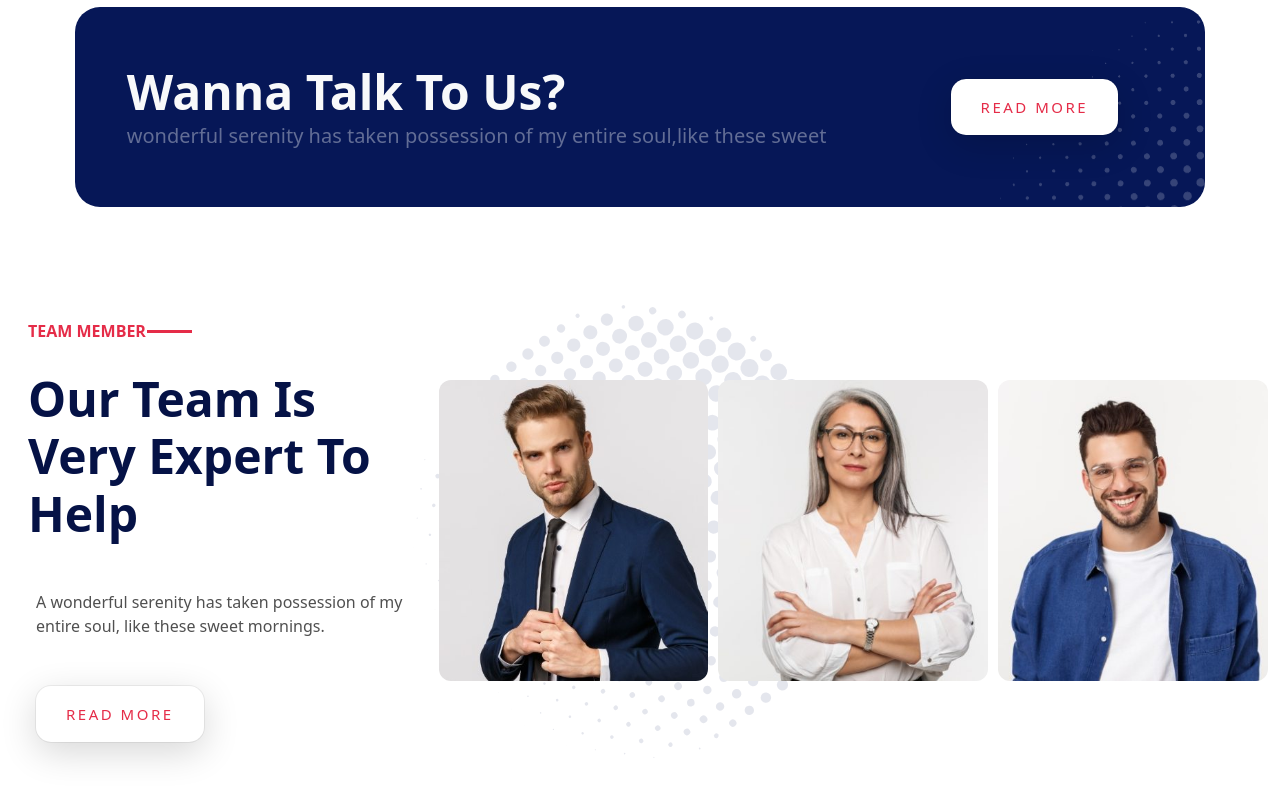
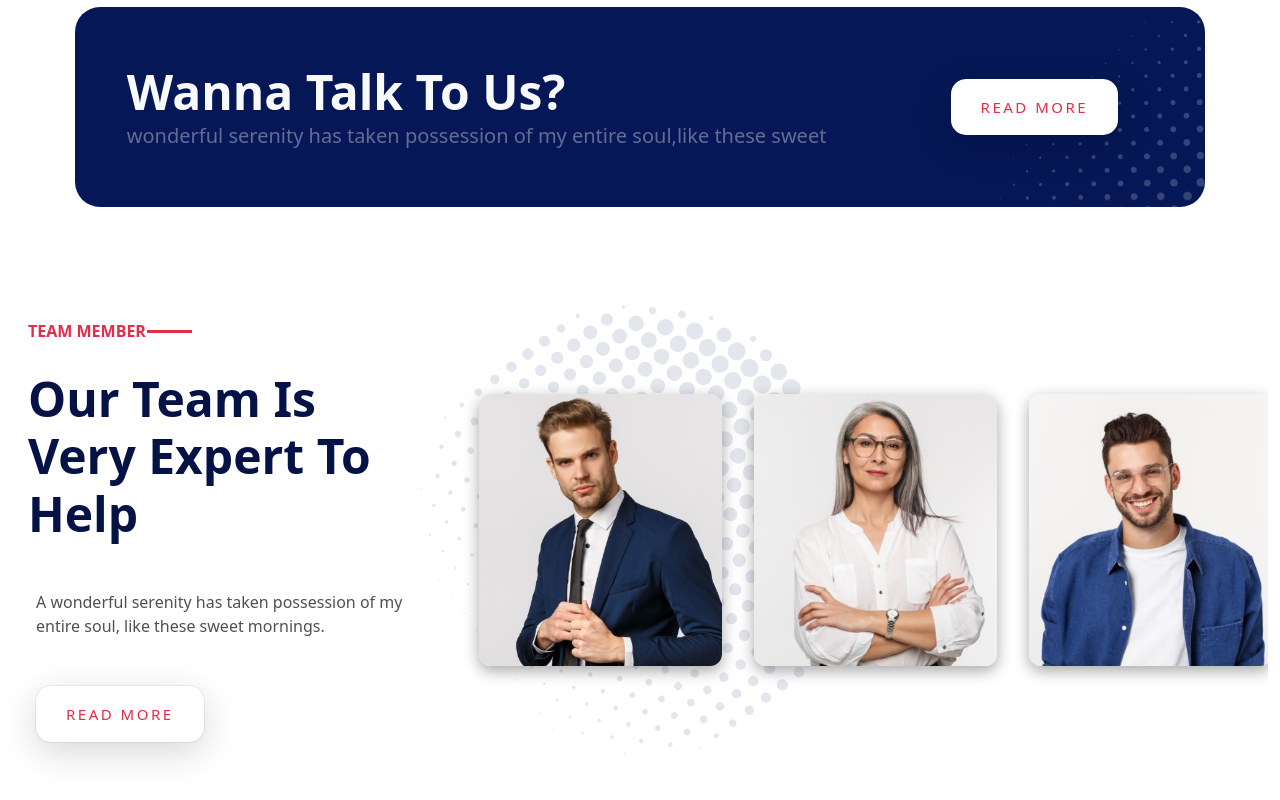
Before and after one commit to venomcodes0943/finance-pro, a plain HTML site: page index.html in a window 1280 px wide. Shown: the part 3730-4530 px from the top of the page. Drawn offline with nearby package versions, Linux system fonts and the light colour scheme.

Commit message:
Adding Banner sec-last

```diff
--- a/index.html
+++ b/index.html
@@ -468,19 +468,19 @@
                         </div>
                     </div>
                     <div class="col-lg-8">
-                        <div class="swiper mySwiper">
-                            <div class="swiper-wrapper">
-                                <div class="swiper-slide">
+                        <div class="swiper myownSwiper">
+                            <div class="swiper-wrapper mx-4">
+                                <div class="swiper-slide mx-3">
                                     <div class="sec-last-banner-carosal">
                                         <img class="sec-last-banner-carosal-img" src="content/sec-last-carosal.jpg" alt="">
                                     </div>
                                 </div>
-                                <div class="swiper-slide">
+                                <div class="swiper-slide mx-3">
                                     <div class="sec-last-banner-carosal">
                                         <img class="sec-last-banner-carosal-img" src="content/sec-last-carosal (1).jpg" alt="">
                                     </div>
                                 </div>
-                                <div class="swiper-slide">
+                                <div class="swiper-slide mx-3">
                                     <div class="sec-last-banner-carosal">
                                         <img class="sec-last-banner-carosal-img" src="content/sec-last-carosal (2).jpg">
                                     </div>
@@ -504,6 +504,34 @@
 
     <!-- Initialize Swiper -->
     <script>
+
+        var swiper = new Swiper(".myownSwiper", {
+            slidesPerView: 1,
+            spaceBetween: 20,
+            pagination: {
+                el: ".swiper-pagination",
+                clickable: true,
+            },
+            breakpoints: {
+                320: {
+                    slidesPerView: 1,
+                    spaceBetween: 60,
+                },
+                640: {
+                    slidesPerView: 2,
+                    spaceBetween: 50,
+                },
+                768: {
+                    slidesPerView: 2,
+                    spaceBetween: 50,
+                },
+                1024: {
+                    slidesPerView: 3,
+                    spaceBetween: 50,
+                },
+            },
+        });
+
 
         var swiper = new Swiper(".mySwiper", {
             slidesPerView: 1,
--- a/style.css
+++ b/style.css
@@ -438,7 +438,10 @@
     top: -13px;
     left: 119px;
 }
-
+.sec-last-banner-carosal-img{
+    border-radius: 12px;
+    box-shadow: rgba(0, 0, 0, 0.35) 0px 5px 15px;
+}
 
 
 
@@ -556,6 +559,3 @@
         padding: 0%;
     }
 }
-.sec-last-banner-carosal-img{
-    border-radius: 12px;
-}
```
